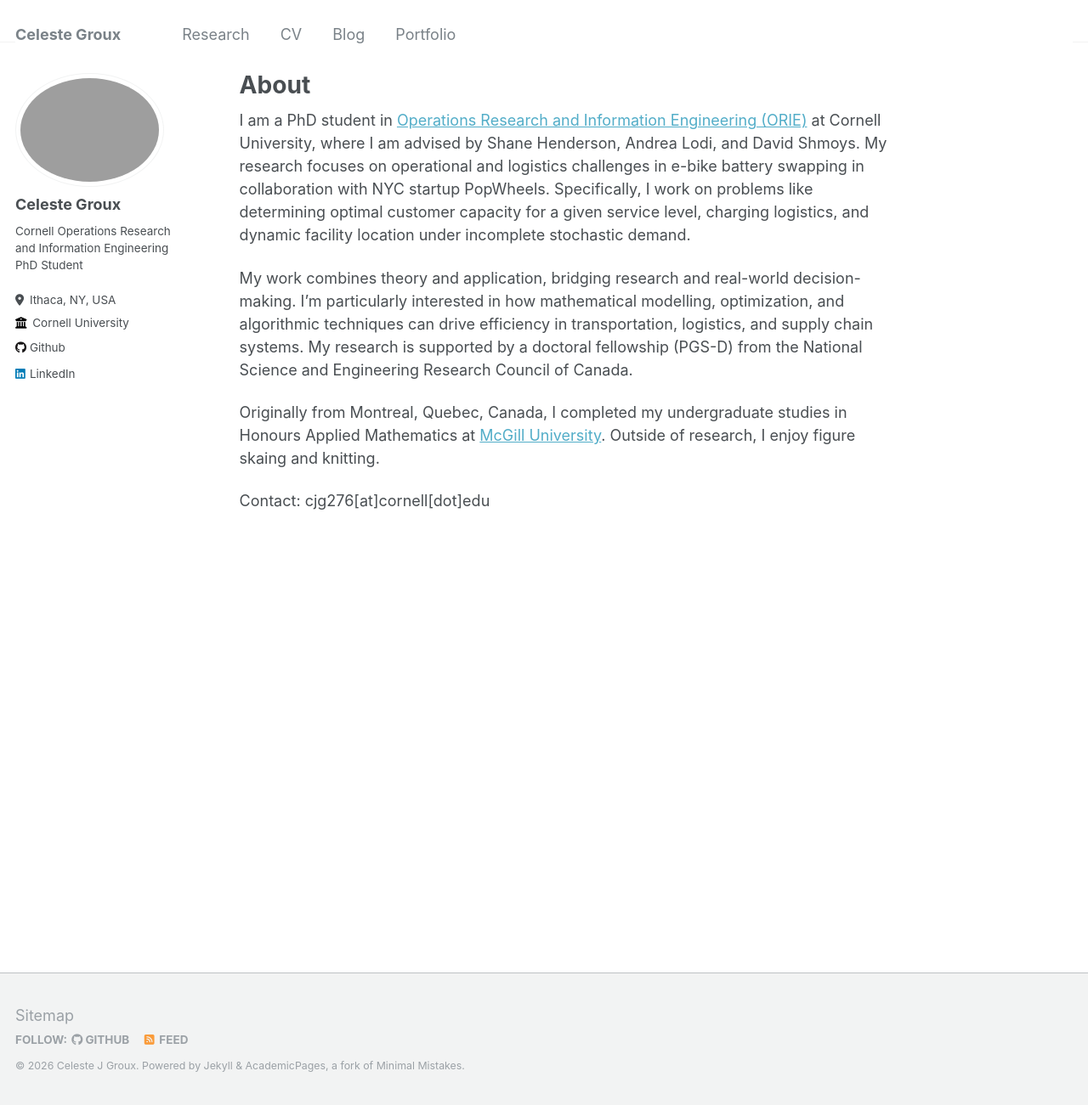
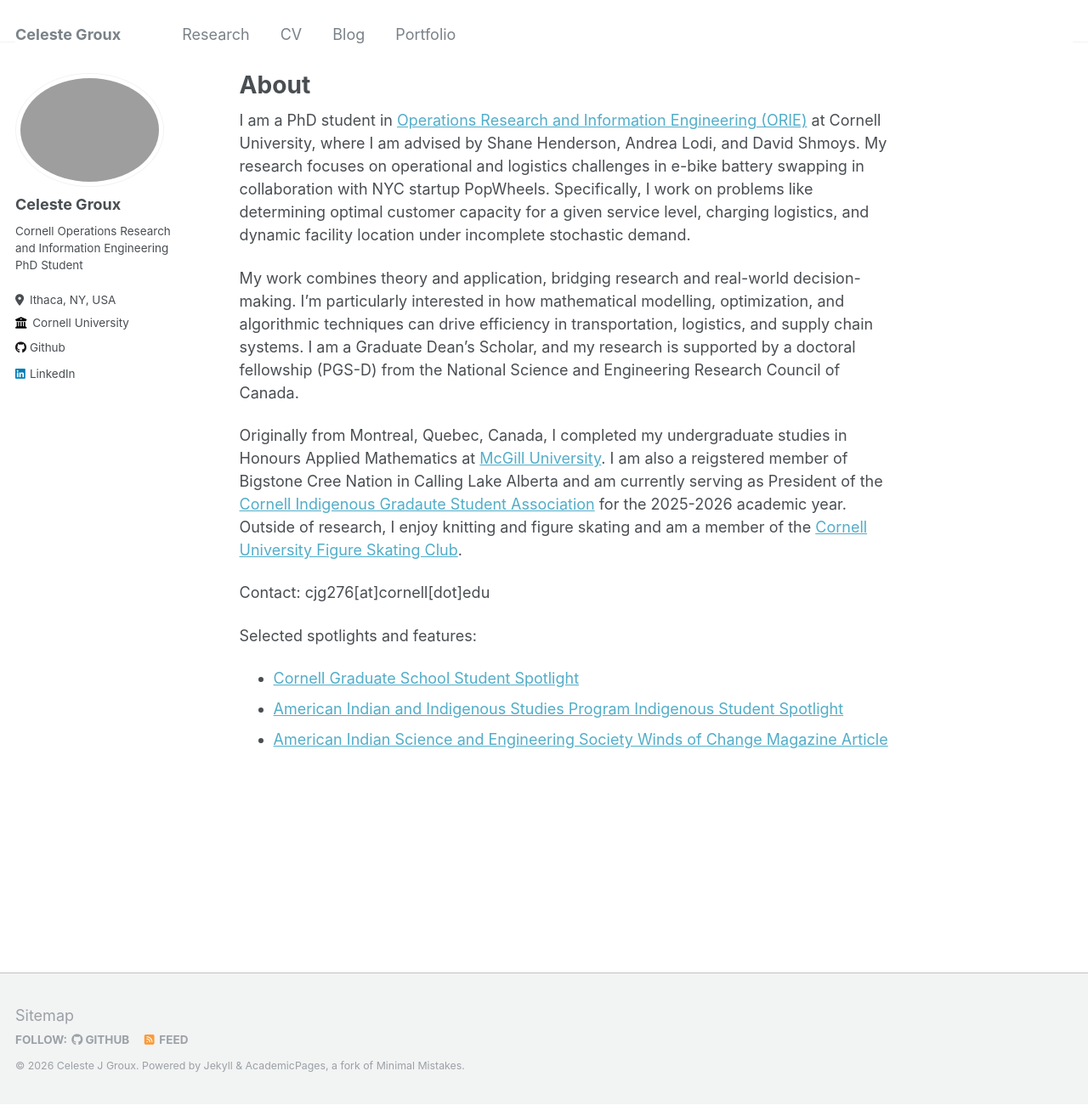
Before and after one commit to celestejasmine/celestejasmine.github.io, a Jekyll site: the page built from _pages/about.md, in a window 1280 px wide and 1301 px high. Shown: the whole window at 85% size. Built offline with Jekyll 4.4.1, drawn with Linux system fonts in a browser that asks for light colours.

Commit message:
Revise about page with new details and highlights
Updated personal information and added selected spotlights.

```diff
--- a/_pages/about.md
+++ b/_pages/about.md
@@ -9,11 +9,16 @@ redirect_from:
 
 I am a PhD student in [Operations Research and Information Engineering (ORIE)](https://www.orie.cornell.edu/orie) at Cornell University, where I am advised by Shane Henderson, Andrea Lodi, and David Shmoys. My research focuses on operational and logistics challenges in e-bike battery swapping in collaboration with NYC startup PopWheels. Specifically, I work on problems like determining optimal customer capacity for a given service level, charging logistics, and dynamic facility location under incomplete stochastic demand.
 
-My work combines theory and application, bridging research and real-world decision-making. I’m particularly interested in how mathematical modelling, optimization, and algorithmic techniques can drive efficiency in transportation, logistics, and supply chain systems. My research is supported by a doctoral fellowship (PGS-D) from the National Science and Engineering Research Council of Canada.
+My work combines theory and application, bridging research and real-world decision-making. I’m particularly interested in how mathematical modelling, optimization, and algorithmic techniques can drive efficiency in transportation, logistics, and supply chain systems. I am a Graduate Dean's Scholar, and my research is supported by a doctoral fellowship (PGS-D) from the National Science and Engineering Research Council of Canada.
 
-Originally from Montreal, Quebec, Canada, I completed my undergraduate studies in Honours Applied Mathematics at [McGill University](https://www.mcgill.ca/mathstat/). Outside of research, I enjoy figure skaing and knitting.
+Originally from Montreal, Quebec, Canada, I completed my undergraduate studies in Honours Applied Mathematics at [McGill University](https://www.mcgill.ca/mathstat/). I am also a reigstered member of Bigstone Cree Nation in Calling Lake Alberta and am currently serving as President of the [Cornell Indigenous Gradaute Student Association](https://cornell.campusgroups.com/igsa/home/) for the 2025-2026 academic year.  Outside of research, I enjoy knitting and figure skating and am a member of the [Cornell University Figure Skating Club](https://www.cornellskating.com/).
 
 Contact: cjg276[at]cornell[dot]edu
+
+Selected spotlights and features:
+- [Cornell Graduate School Student Spotlight](https://gradschool.cornell.edu/spotlights/student-spotlight-celeste-groux/)
+- [American Indian and Indigenous Studies Program Indigenous Student Spotlight](https://cals.cornell.edu/american-indian-indigenous-studies)
+- [American Indian Science and Engineering Society Winds of Change Magazine Article](https://woc.aises.org/content/celeste-groux-bigstone-cree-nation-mcgill-university-applied-mathematics-and-computer)
 
 <!---
 This is the front page of a website that is powered by the [academicpages template](https://github.com/academicpages/academicpages.github.io) and hosted on GitHub pages. [GitHub pages](https://pages.github.com) is a free service in which websites are built and hosted from code and data stored in a GitHub repository, automatically updating when a new commit is made to the respository. This template was forked from the [Minimal Mistakes Jekyll Theme](https://mmistakes.github.io/minimal-mistakes/) created by Michael Rose, and then extended to support the kinds of content that academics have: publications, talks, teaching, a portfolio, blog posts, and a dynamically-generated CV. You can fork [this repository](https://github.com/academicpages/academicpages.github.io) right now, modify the configuration and markdown files, add your own PDFs and other content, and have your own site for free, with no ads! An older version of this template powers my own personal website at [stuartgeiger.com](http://stuartgeiger.com), which uses [this Github repository](https://github.com/staeiou/staeiou.github.io).
```
